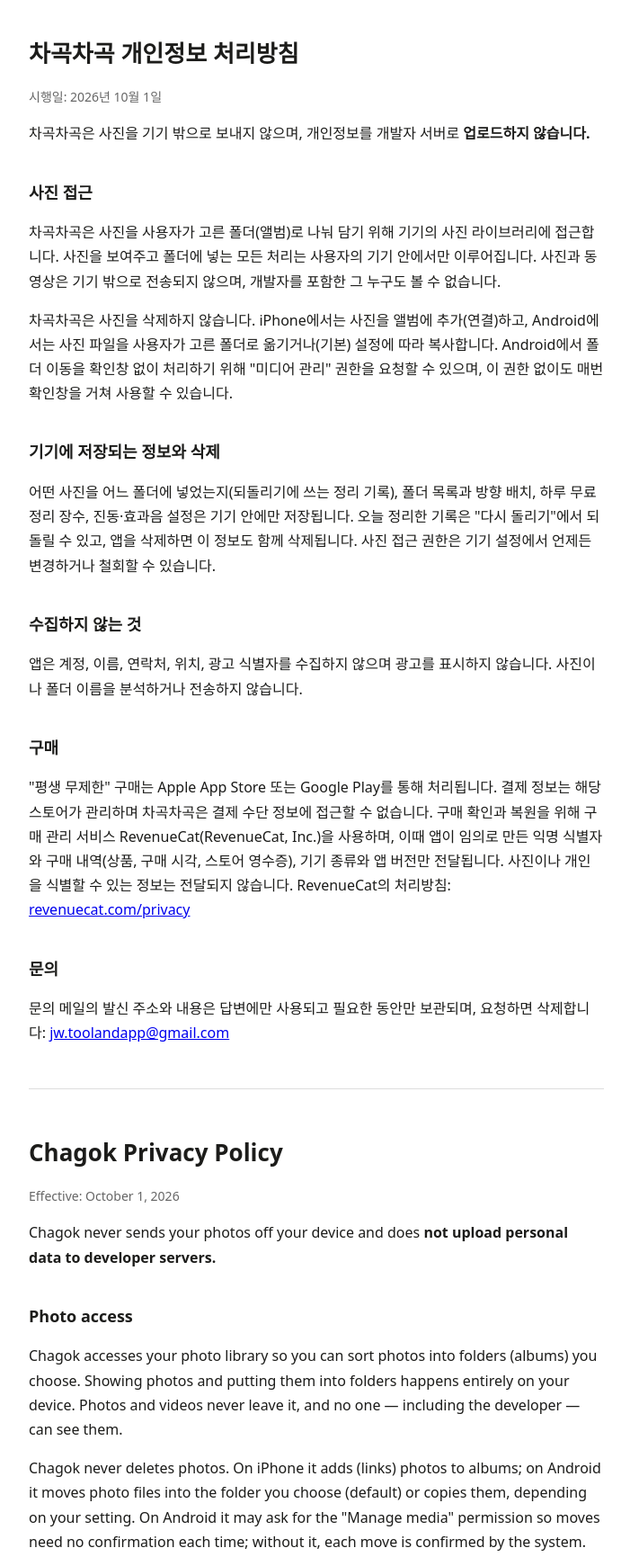
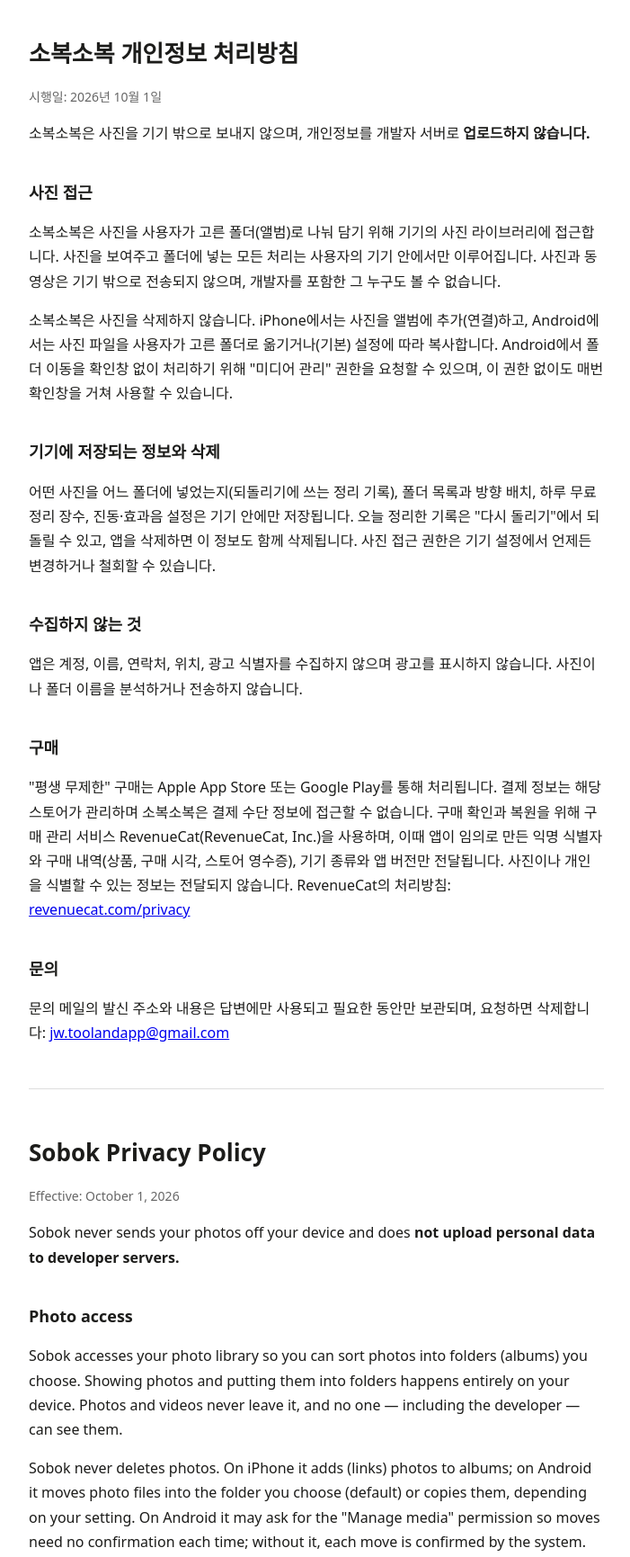
Before and after one commit to jwtoolandapp/chagok-privacy, a plain HTML site: page index.html in a window 1280 px wide. Shown: the part 20-1751 px from the top of the page at 90% size, without its empty margins (288-989 px from the left). Drawn offline with Linux system fonts and the light colour scheme.

Commit message:
앱 이름 소복소복

```diff
--- a/index.html
+++ b/index.html
@@ -3,7 +3,7 @@
 <head>
 <meta charset="utf-8">
 <meta name="viewport" content="width=device-width, initial-scale=1">
-<title>차곡차곡 개인정보 처리방침</title>
+<title>소복소복 개인정보 처리방침</title>
 <style>
   body { max-width: 640px; margin: 0 auto; padding: 40px 20px 80px;
          font-family: system-ui, -apple-system, "Segoe UI", Roboto, sans-serif;
@@ -21,17 +21,17 @@
 </head>
 <body>
 
-<h1>차곡차곡 개인정보 처리방침</h1>
+<h1>소복소복 개인정보 처리방침</h1>
 <p class="date">시행일: 2026년 10월 1일</p>
 
-<p>차곡차곡은 사진을 기기 밖으로 보내지 않으며, 개인정보를 개발자 서버로
+<p>소복소복은 사진을 기기 밖으로 보내지 않으며, 개인정보를 개발자 서버로
 <strong>업로드하지 않습니다.</strong></p>
 
 <h2>사진 접근</h2>
-<p>차곡차곡은 사진을 사용자가 고른 폴더(앨범)로 나눠 담기 위해 기기의 사진 라이브러리에 접근합니다.
+<p>소복소복은 사진을 사용자가 고른 폴더(앨범)로 나눠 담기 위해 기기의 사진 라이브러리에 접근합니다.
 사진을 보여주고 폴더에 넣는 모든 처리는 사용자의 기기 안에서만 이루어집니다.
 사진과 동영상은 기기 밖으로 전송되지 않으며, 개발자를 포함한 그 누구도 볼 수 없습니다.</p>
-<p>차곡차곡은 사진을 삭제하지 않습니다. iPhone에서는 사진을 앨범에 추가(연결)하고,
+<p>소복소복은 사진을 삭제하지 않습니다. iPhone에서는 사진을 앨범에 추가(연결)하고,
 Android에서는 사진 파일을 사용자가 고른 폴더로 옮기거나(기본) 설정에 따라 복사합니다.
 Android에서 폴더 이동을 확인창 없이 처리하기 위해 "미디어 관리" 권한을 요청할 수 있으며,
 이 권한 없이도 매번 확인창을 거쳐 사용할 수 있습니다.</p>
@@ -48,7 +48,7 @@
 
 <h2>구매</h2>
 <p>"평생 무제한" 구매는 Apple App Store 또는 Google Play를 통해 처리됩니다.
-결제 정보는 해당 스토어가 관리하며 차곡차곡은 결제 수단 정보에 접근할 수 없습니다.
+결제 정보는 해당 스토어가 관리하며 소복소복은 결제 수단 정보에 접근할 수 없습니다.
 구매 확인과 복원을 위해 구매 관리 서비스 RevenueCat(RevenueCat, Inc.)을 사용하며,
 이때 앱이 임의로 만든 익명 식별자와 구매 내역(상품, 구매 시각, 스토어 영수증), 기기 종류와
 앱 버전만 전달됩니다. 사진이나 개인을 식별할 수 있는 정보는 전달되지 않습니다.
@@ -60,17 +60,17 @@
 
 <hr>
 
-<h1>Chagok Privacy Policy</h1>
+<h1>Sobok Privacy Policy</h1>
 <p class="date">Effective: October 1, 2026</p>
 
-<p>Chagok never sends your photos off your device and does <strong>not upload personal
+<p>Sobok never sends your photos off your device and does <strong>not upload personal
 data to developer servers.</strong></p>
 
 <h2>Photo access</h2>
-<p>Chagok accesses your photo library so you can sort photos into folders (albums) you
+<p>Sobok accesses your photo library so you can sort photos into folders (albums) you
 choose. Showing photos and putting them into folders happens entirely on your device.
 Photos and videos never leave it, and no one — including the developer — can see them.</p>
-<p>Chagok never deletes photos. On iPhone it adds (links) photos to albums; on Android it
+<p>Sobok never deletes photos. On iPhone it adds (links) photos to albums; on Android it
 moves photo files into the folder you choose (default) or copies them, depending on your
 setting. On Android it may ask for the "Manage media" permission so moves need no
 confirmation each time; without it, each move is confirmed by the system.</p>
@@ -87,7 +87,7 @@
 
 <h2>Purchases</h2>
 <p>The "Lifetime unlimited" purchase is handled by the Apple App Store or Google Play.
-Payment details are managed by the store; Chagok never sees them. To confirm and restore
+Payment details are managed by the store; Sobok never sees them. To confirm and restore
 purchases the app uses RevenueCat (RevenueCat, Inc.), which receives only a random
 anonymous identifier, purchase history (product, time, store receipt), device type and app
 version — never photos or information that identifies you.
```
